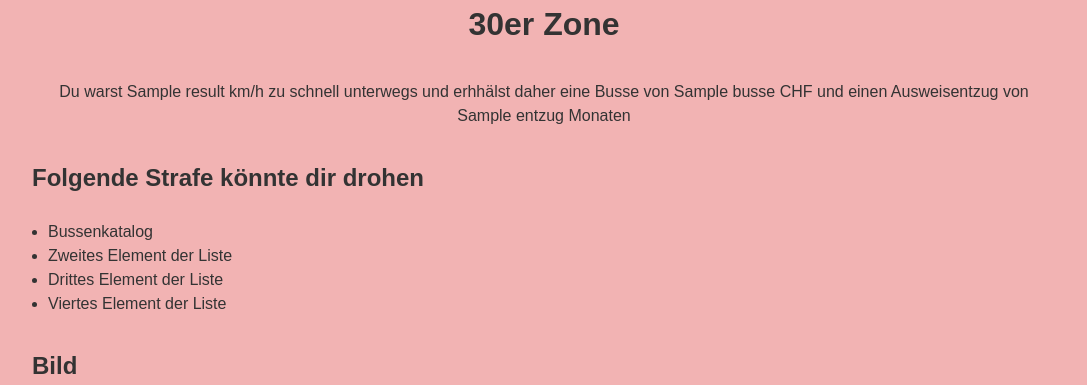
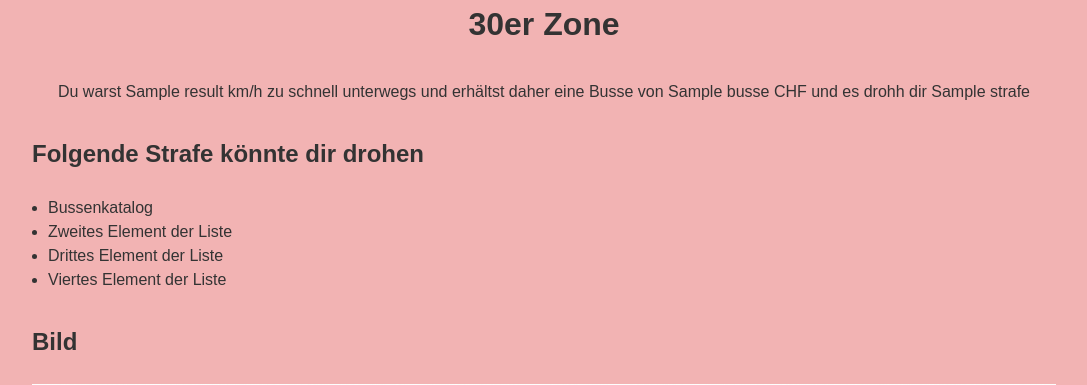
Before and after one commit to yalais/Blitzerrechner-Schweiz, a Flask app: template blitzerrechner/templates/ergebnis1.html in a window 1280 px wide. Shown: the top 385 px of the page, without its empty margins (96-1183 px from the left). Run offline with Flask 3, Linux system fonts and the light colour scheme; the template is opened without the code that fills it: most values are stand-ins (such as "Sample title", 1, 10 or a date in 2020).

Commit message:
strafenkatalog für 30er zone

```diff
--- a/blitzerrechner/app.py
+++ b/blitzerrechner/app.py
@@ -58,7 +58,11 @@ def kategorie():
             result = gefahrene - erlaubte - 7
 
     session['result'] = result
-    return render_template('kategorie.html')
+
+    if result > 0:
+        return render_template('kategorie.html')
+    else:
+        return render_template('keine_strafe.html')
 
 
 # Auswahl des starssentyps und weiterleitung an das Resultat
@@ -66,17 +70,47 @@ def kategorie():
 def ergebnis():
     answer = request.form.get('kategorie')
     result = session['result']
-    entzug = 0
+    strafe = 0
     busse = 0
 
     if answer == '30':
-        if result >= 1 and result <= 5:
-            entzug = 0
+        if result <= 5:
+            strafe = 'keine weitere Strafe'
             busse = 40
-        elif result >= 6 and result <=10:
-            entzug = 0
+        elif result <= 10:
+            strafe = 'keine weitere Strafe'
             busse = 120
-        return render_template('ergebnis1.html', result=result, entzug=entzug, busse=busse)
+        elif result <= 15:
+            strafe = 'keine weitere Strafe'
+            busse = 250
+        elif result <= 17:
+            strafe = 'keine weitere Strafe'
+            busse = 400
+        elif result <= 19:
+            strafe = 'keine weitere Strafe'
+            busse = 600
+        elif result <= 20:
+            strafe = 'keine weitere Strafe'
+            busse = '30 Tagessätze'
+        elif result <= 24:
+            strafe = 'keine weitere Strafe'
+            busse = '30 Tagessätze'
+        elif result <= 25:
+            strafe = 'keine weitere Strafe'
+            busse = '30 Tagessätze'
+        elif result <= 29:
+            strafe = 'keine weitere Strafe'
+            busse = '50 Tagessätze'
+        elif result <= 34:
+            strafe = 'keine weitere Strafe'
+            busse = '90 Tagessätze'
+        elif result <= 39:
+            strafe = 'keine weitere Strafe'
+            busse = '120 Tagessätze'
+        else:
+            strafe = 'mindestens 1 Jahr Freiheitsentzug'
+            busse = 'mindestens 300'
+        return render_template('ergebnis1.html', result=result, strafe=strafe, busse=busse)
 
     elif answer == '50':
         return render_template('ergebnis2.html', result=result)
--- a/blitzerrechner/templates/ergebnis1.html
+++ b/blitzerrechner/templates/ergebnis1.html
@@ -11,7 +11,7 @@
 <div class="container">
     <header class="centered">
         <h1>30er Zone</h1>
-        <p>Du warst {{result}} km/h zu schnell unterwegs und erhhälst daher eine Busse von {{busse}} CHF und einen Ausweisentzug von {{entzug}} Monaten</p>
+        <p>Du warst {{result}} km/h zu schnell unterwegs und erhältst daher eine Busse von {{busse}} CHF und es drohh dir {{strafe}}</p>
     </header>
 
     <section>
--- a/blitzerrechner/templates/ergebnis2.html
+++ b/blitzerrechner/templates/ergebnis2.html
@@ -25,7 +25,6 @@
     </section>
 
     <section>
-        <h2>Bild</h2>
         <img src="blitzerrechner\image\ergebnisse\sport_car_dog.png" alt="Sportcar dog" style="max-width: 100%;">
     </section>
 
```
Also changed, not shown: blitzerrechner/templates/keine_strafe.html (added, +17 -0 lines), 1 other file.
